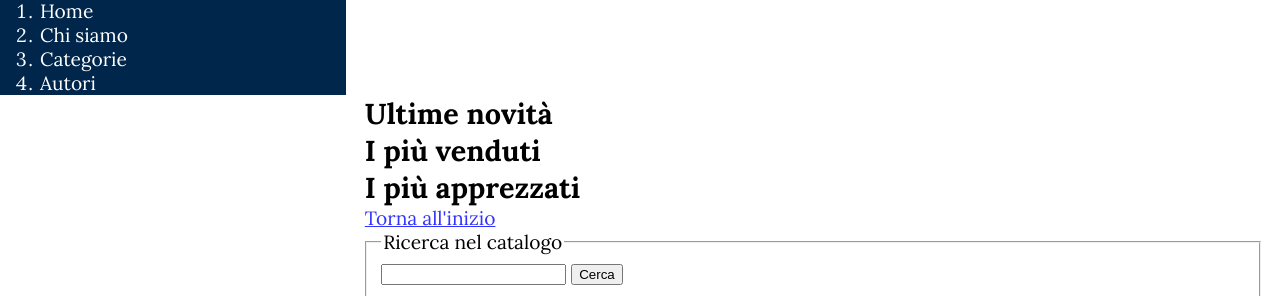
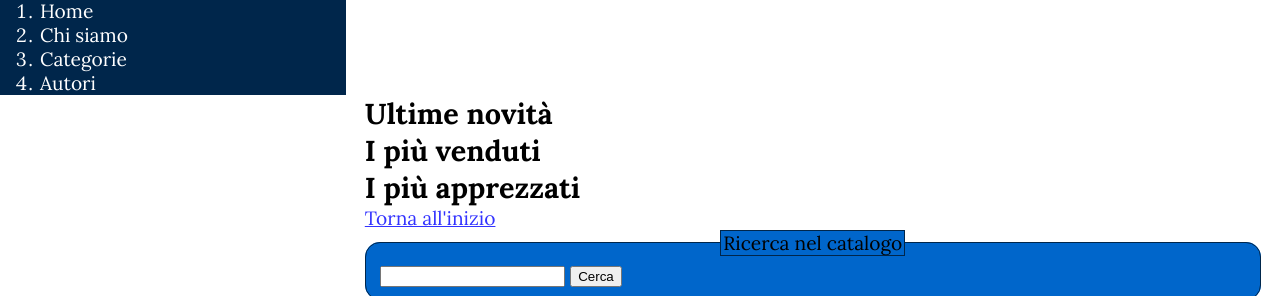
Before and after one commit to TNTerminator/TecWeb22-23, a PHP site: page / in a window 1280 px wide. Shown: the part 200-496 px from the top of the page. Run offline with PHP 8.4, Linux system fonts and the light colour scheme; data that the repository does not hold is empty.

Commit message:
aggiornamento

```diff
--- a/elibrary/styles/colors.css
+++ b/elibrary/styles/colors.css
@@ -105,3 +105,9 @@ body > footer a:focus
 body > footer a:visited {
 	color:#d55358;
 }
+
+
+div.field
+{
+	border-color: blue;
+}
--- /dev/null
+++ b/elibrary/styles/form.css
@@ -0,0 +1,67 @@
+
+form fieldset
+{
+	border-radius: 15px;
+	background-color: #0066cb;
+	border:1px solid #00264b;
+}
+form fieldset legend
+{
+	background-color: #0066cb;
+	border:1px solid #00264b;
+	margin: 0 auto;
+}
+
+
+div.field
+{
+	border: 1px solid;
+	margin: 3em;
+	position:relative;
+}
+
+div.field label
+{
+	display:block;
+}
+div.field input,
+div.field textarea
+{
+	display:block;
+}
+div.field textarea
+{
+	width: 100%;
+	min-height: 8em;
+}
+
+div.field input,
+div.field textarea,
+div.field select
+{
+	border-radius: 15px;
+}
+div.field input#price:before
+{
+    content: "&euro; ";
+    width: 3em;
+    height: 1em;
+    background-color: blue;
+}
+
+div.field .field_instructions
+{
+	position: absolute;
+	top:0;
+	right:0;
+	float:right;
+	background-color:coral;
+}
+
+div.field ul.fielderrors
+{
+	list-style: none;
+	padding:0;
+	border: 2px solid red;
+	color:red;
+}
--- a/elibrary/views/books/add.html
+++ b/elibrary/views/books/add.html
@@ -42,7 +42,7 @@
 
 		<div class="field">
 			<label for="price">Prezzo</label>
-			&euro; <input type="text" name="price" id="price" value="##-Dict::price-##" required>
+			<input type="text" name="price" id="price" value="##-Dict::price-##" required>
 			<p class="field_instructions">Il Prezzo deve essere inserito solamente con cifre, usando la virgola come carattere separatore per i decimali.</p>
 			##-FieldError::price-##
 		</div>
--- a/elibrary/views/template/main.html
+++ b/elibrary/views/template/main.html
@@ -9,6 +9,7 @@
     <meta http-equiv="X-UA-Compatible" content="ie=edge"><!-- TODO verfificare se serve -->
     <title>##-Global::PROJECT_TITLE-## ##-View::Title-##</title>
     <link rel="stylesheet" href="##-Global::BASE_DIR-##/styles/style.css" type="text/css" />
+    <link rel="stylesheet" href="##-Global::BASE_DIR-##/styles/form.css" type="text/css" />
     <link rel="stylesheet" href="##-Global::BASE_DIR-##/styles/admin.css" type="text/css" />
     <link rel="stylesheet" href="##-Global::BASE_DIR-##/styles/colors.css" type="text/css" />
 	<script type="text/javascript" src="##-Global::BASE_DIR-##/js/validation.js"></script>
@@ -47,8 +48,8 @@
 		<section id="footerSection1">
 			<p>Progetto per il corso Tecnologie Web a.a. 2022-2023.<br />
 			Consulta la pagina del <a href="/index/chisiamo/">Team</a>.</p>
-		</section id="footerSection2">
-		<section>
+		</section>
+		<section id="footerSection2">
 			##-Menu::footermenu1-##
 		</section>
 		<section id="footerSection3">
```
